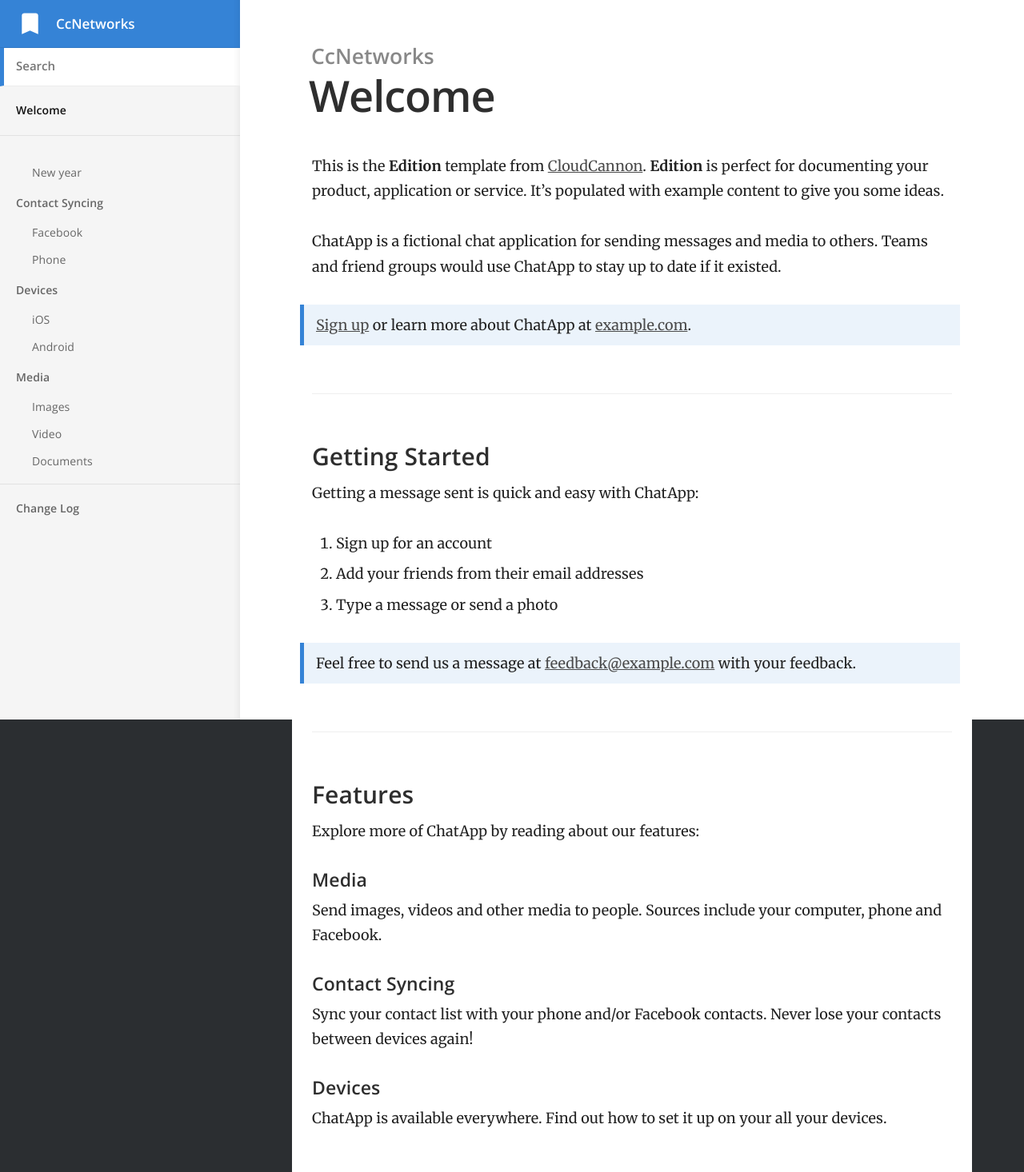
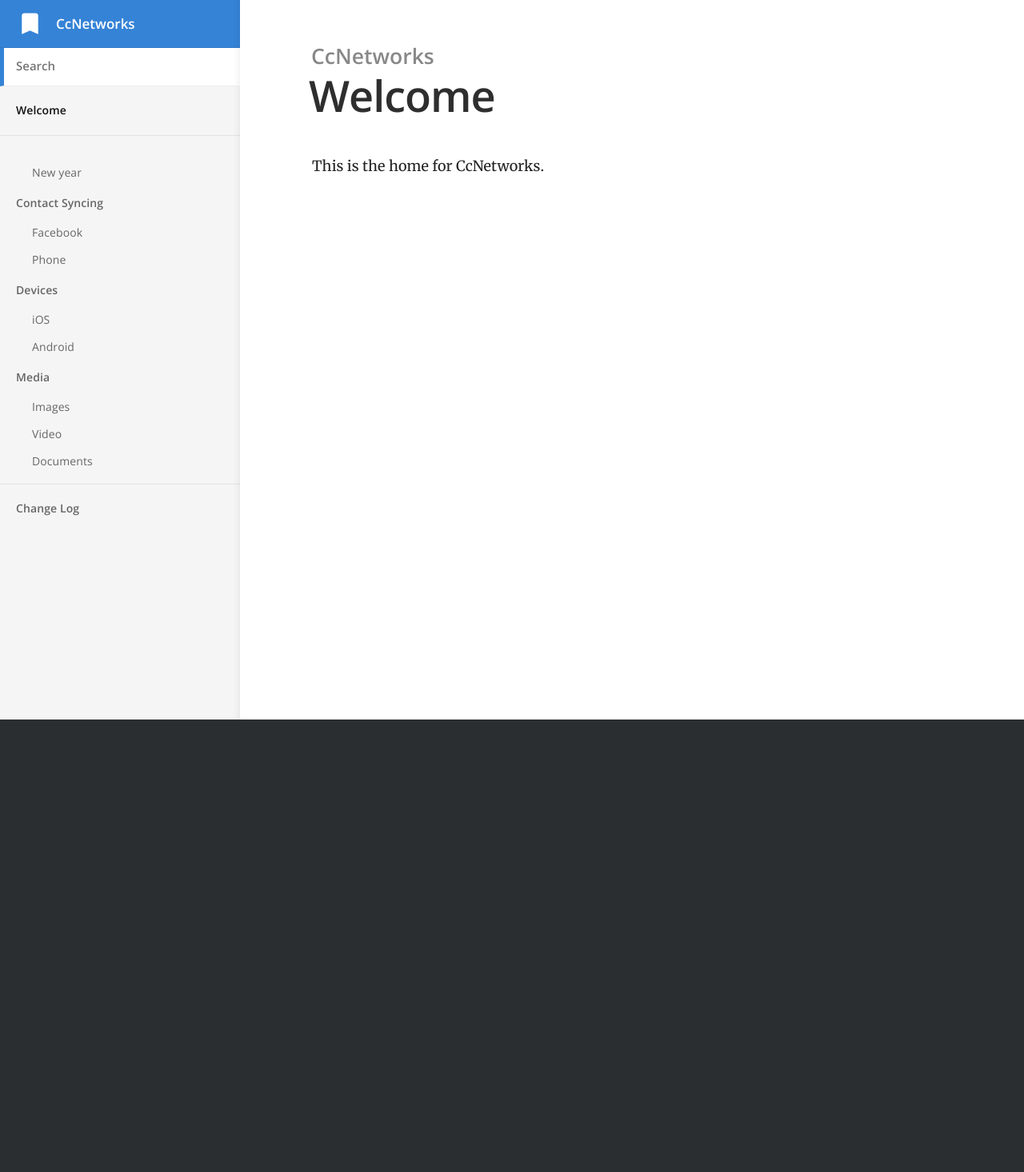
Before and after one commit to vc0529/CcNetworks, a Jekyll site: the page built from index.md, in a window 1280 px wide. Shown: the whole page at 80% size. Built offline with Jekyll 4.4.1, drawn with Linux system fonts in a browser that asks for light colours; after the commit the page ends 900 px from its top, so only the background shows below that.

Commit message:
Updated 'index.md' via CloudCannon

```diff
--- a/index.md
+++ b/index.md
@@ -2,37 +2,4 @@
 title: Welcome
 ---
 
-This is the **Edition** template from [CloudCannon](http://cloudcannon.com/).
-**Edition** is perfect for documenting your product, application or service.
-It's populated with example content to give you some ideas.
-
-ChatApp is a fictional chat application for sending messages and media to others.
-Teams and friend groups would use ChatApp to stay up to date if it existed.
-
-> [Sign up](http://example.com/signup) or learn more about ChatApp at [example.com](http://example.com/).
-
-### Getting Started
-
-Getting a message sent is quick and easy with ChatApp:
-
-1. Sign up for an account
-2. Add your friends from their email addresses
-3. Type a message or send a photo
-
-> Feel free to send us a message at [feedback@example.com](mailto:feedback@example.com) with your feedback.
-
-### Features
-
-Explore more of ChatApp by reading about our features:
-
-#### Media
-
-Send images, videos and other media to people. Sources include your computer, phone and Facebook.
-
-#### Contact Syncing
-
-Sync your contact list with your phone and/or Facebook contacts. Never lose your contacts between devices again!
-
-#### Devices
-
-ChatApp is available everywhere. Find out how to set it up on your all your devices.
+This is the home for CcNetworks.
```
